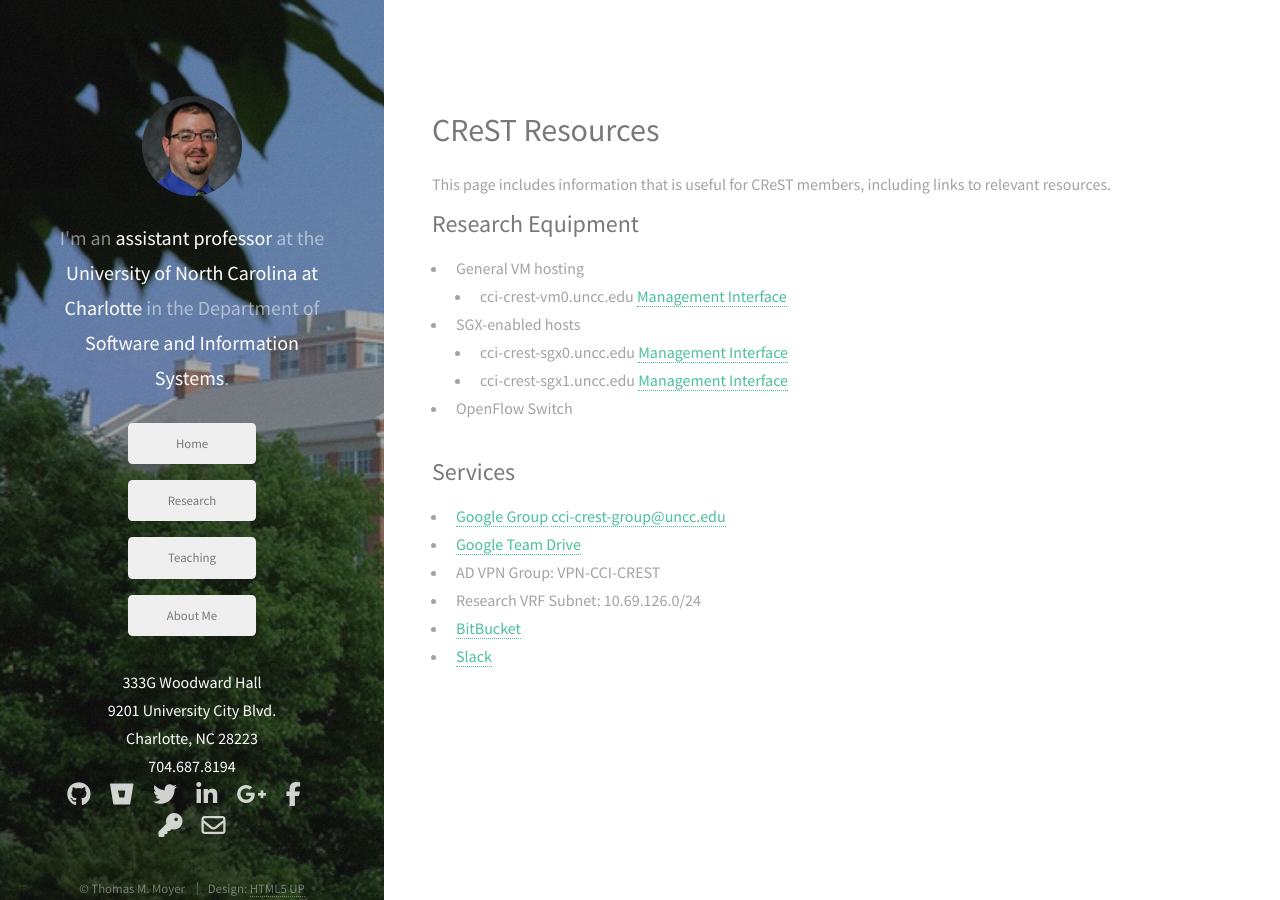
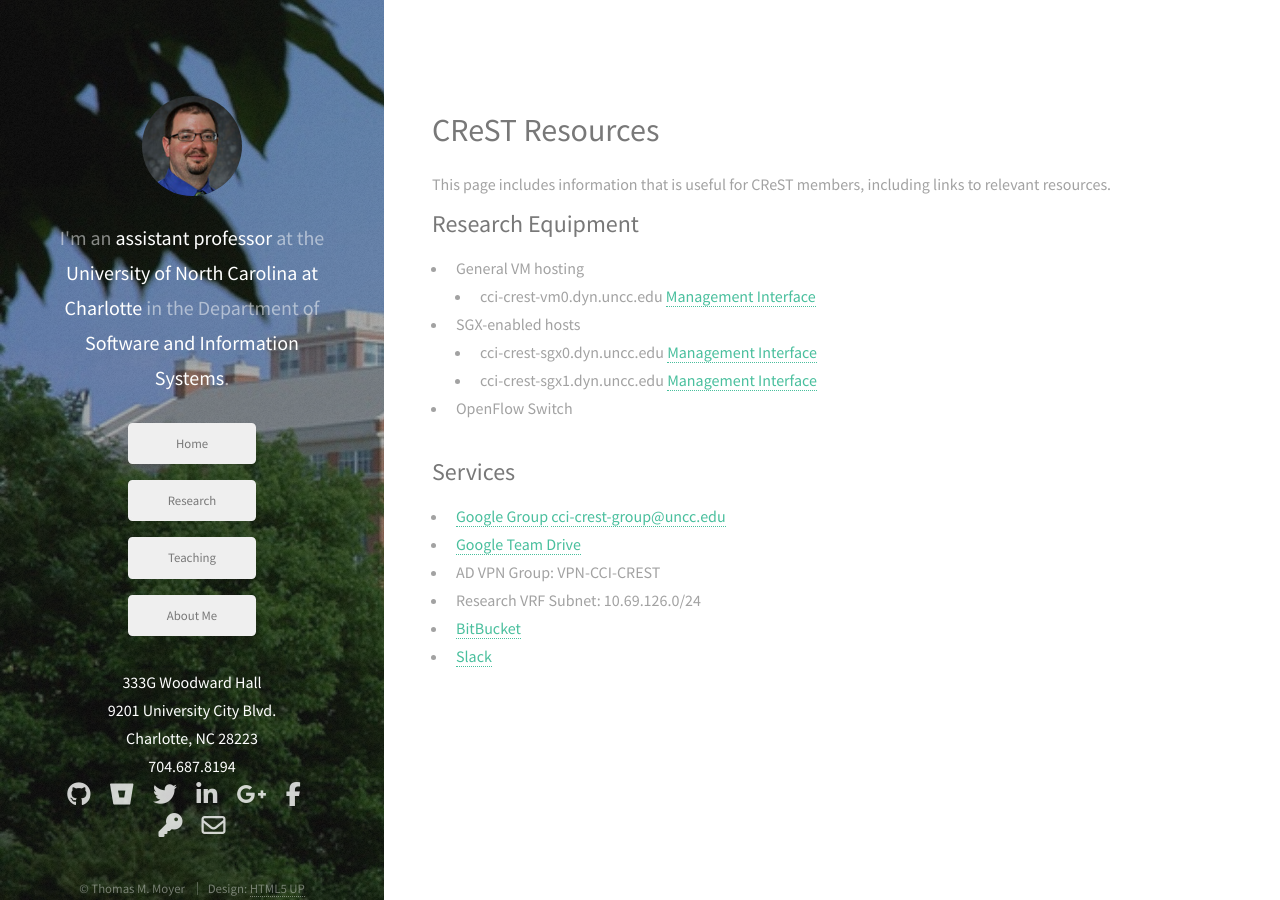
Before and after one commit to tommoyer/www-academic, a Jekyll site: the page built from crest-resources.md, in a window 1280 px wide. Built offline with Jekyll 4.4.1, drawn with Linux system fonts in a browser that asks for light colours; nearby versions of some CDN libraries.

Commit message:
Updated domain names for systems

```diff
--- a/crest-resources.md
+++ b/crest-resources.md
@@ -7,10 +7,10 @@ This page includes information that is useful for CReST members, including links
 
 ## Research Equipment
 * General VM hosting
-  * cci-crest-vm0.uncc.edu [Management Interface](https://cci-crest-vm0-idrac.uncc.edu)
+  * cci-crest-vm0.dyn.uncc.edu [Management Interface](https://cci-crest-vm0-idrac.uncc.edu)
 * SGX-enabled hosts
-  * cci-crest-sgx0.uncc.edu [Management Interface]()
-  * cci-crest-sgx1.uncc.edu [Management Interface]()
+  * cci-crest-sgx0.dyn.uncc.edu [Management Interface]()
+  * cci-crest-sgx1.dyn.uncc.edu [Management Interface]()
 * OpenFlow Switch
 
 ## Services
```
